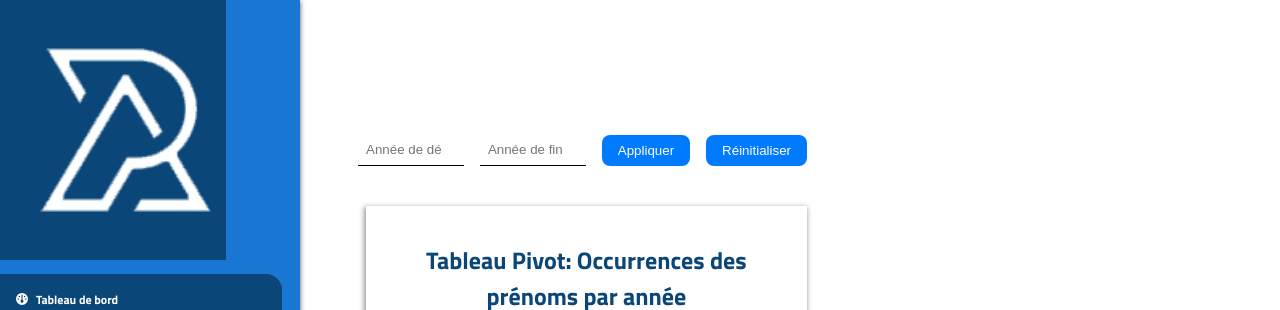
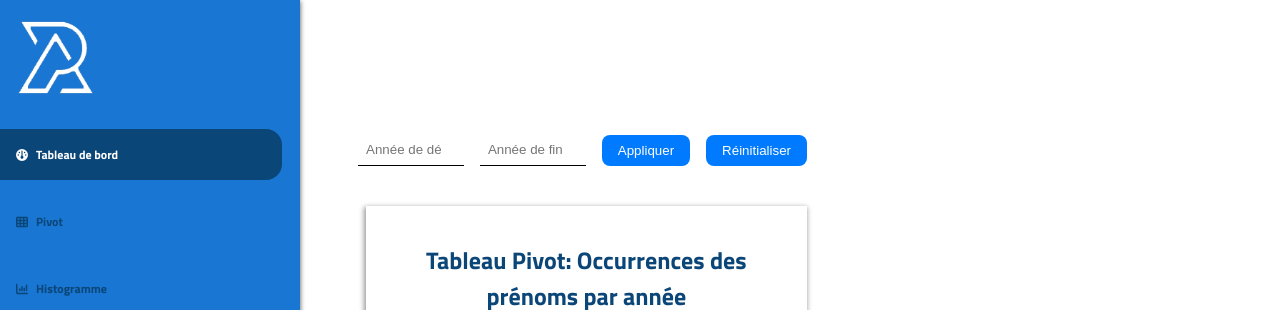
Before and after one commit to IFDevM/front-react-project3, a React (Create React App) app: page / in a window 1280 px wide. Shown: the top 310 px of the page. Built offline with nearby package versions, Linux system fonts and the light colour scheme; no server answers.

Commit message:
changement logo sidebar

```diff
--- a/src/components/sidebar/Sidebar.jsx
+++ b/src/components/sidebar/Sidebar.jsx
@@ -52,7 +52,7 @@ function Sidebar(props) {
             <div className={`menu-admin ${isOpen ? "open" : ""}`}>
 
                 <div className="logo">
-                    <img src="./images/logo.png" alt="logo" width="226"/>
+                    <img src="./images/logo_mobileOff.png" alt="logo" width="100"/>
                 </div>
 
                 <ul className="ul-admin">
```
